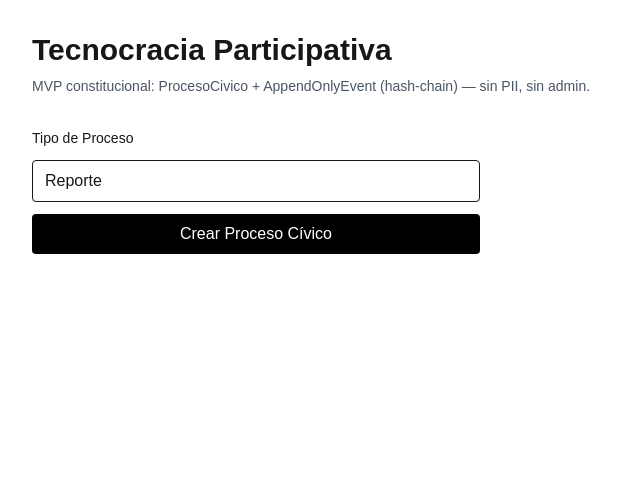
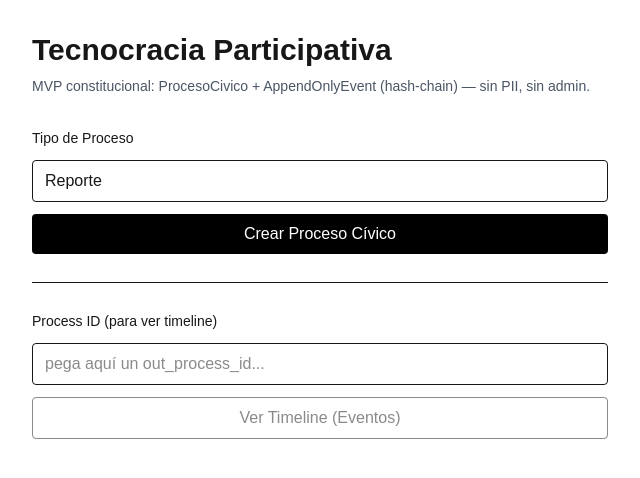
Before and after one commit to TecnocraciaParticipativaMexico/Plataforma, a Next.js app in the folder web/: page / in a window 1280 px wide. Shown: the top 478 px of the page, without its empty margins (0-640 px from the left). Built offline with nearby package versions, Linux system fonts and the light colour scheme.

Commit message:
feat: process event timeline api

```diff
--- /dev/null
+++ b/web/app/api/process/[processId]/events/route.ts
@@ -0,0 +1,27 @@
+import { NextResponse } from "next/server";
+import { supabaseServer } from "@/lib/supabaseServer";
+
+export async function GET(
+  _req: Request,
+  { params }: { params: { processId: string } }
+) {
+  try {
+    const processId = String(params.processId || "").trim();
+    if (!processId) {
+      return NextResponse.json({ ok: false, error: "processId requerido" }, { status: 400 });
+    }
+
+    const { data, error } = await supabaseServer
+      .from("append_only_event")
+      .select("event_id, created_at, event_type, entity_type, entity_id, parent_event_hash, current_event_hash, actor_hash, payload_json")
+      .eq("entity_type", "ProcesoCivico")
+      .eq("entity_id", processId)
+      .order("created_at", { ascending: true });
+
+    if (error) return NextResponse.json({ ok: false, error: error.message }, { status: 500 });
+
+    return NextResponse.json({ ok: true, events: data ?? [] });
+  } catch (e: any) {
+    return NextResponse.json({ ok: false, error: e?.message ?? "error" }, { status: 500 });
+  }
+}
--- a/web/app/page.tsx
+++ b/web/app/page.tsx
@@ -2,14 +2,21 @@
 
 import { useState } from "react";
 
+type AnyJson = any;
+
 export default function Home() {
   const [tipo, setTipo] = useState("Reporte");
   const [loading, setLoading] = useState(false);
-  const [out, setOut] = useState<any>(null);
+  const [out, setOut] = useState<AnyJson>(null);
+
+  const [processId, setProcessId] = useState("");
+  const [events, setEvents] = useState<AnyJson[] | null>(null);
+  const [loadingEvents, setLoadingEvents] = useState(false);
 
   async function crearProceso() {
     setLoading(true);
     setOut(null);
+    setEvents(null);
     try {
       const res = await fetch("/api/process/create", {
         method: "POST",
@@ -18,8 +25,27 @@ export default function Home() {
       });
       const json = await res.json();
       setOut(json);
+
+      const pid = json?.result?.out_process_id;
+      if (pid) setProcessId(pid);
     } finally {
       setLoading(false);
+    }
+  }
+
+  async function cargarEventos() {
+    const pid = processId.trim();
+    if (!pid) return;
+
+    setLoadingEvents(true);
+    setEvents(null);
+    try {
+      const res = await fetch(`/api/process/${pid}/events`);
+      const json = await res.json();
+      if (json?.ok) setEvents(json.events ?? []);
+      else setEvents([{ error: json?.error ?? "Error" }]);
+    } finally {
+      setLoadingEvents(false);
     }
   }
 
@@ -30,7 +56,7 @@ export default function Home() {
         MVP constitucional: ProcesoCivico + AppendOnlyEvent (hash-chain) — sin PII, sin admin.
       </p>
 
-      <div className="mt-8 flex flex-col gap-3 max-w-md">
+      <div className="mt-8 flex flex-col gap-3 max-w-xl">
         <label className="text-sm font-medium">Tipo de Proceso</label>
         <input
           className="border rounded px-3 py-2"
@@ -52,6 +78,30 @@ export default function Home() {
             {JSON.stringify(out, null, 2)}
           </pre>
         )}
+
+        <hr className="my-4" />
+
+        <label className="text-sm font-medium">Process ID (para ver timeline)</label>
+        <input
+          className="border rounded px-3 py-2"
+          value={processId}
+          onChange={(e) => setProcessId(e.target.value)}
+          placeholder="pega aquí un out_process_id..."
+        />
+
+        <button
+          onClick={cargarEventos}
+          disabled={loadingEvents || !processId.trim()}
+          className="rounded border px-4 py-2 disabled:opacity-50"
+        >
+          {loadingEvents ? "Cargando..." : "Ver Timeline (Eventos)"}
+        </button>
+
+        {events && (
+          <pre className="text-xs bg-gray-100 p-3 rounded overflow-auto">
+            {JSON.stringify(events, null, 2)}
+          </pre>
+        )}
       </div>
     </main>
   );
```
